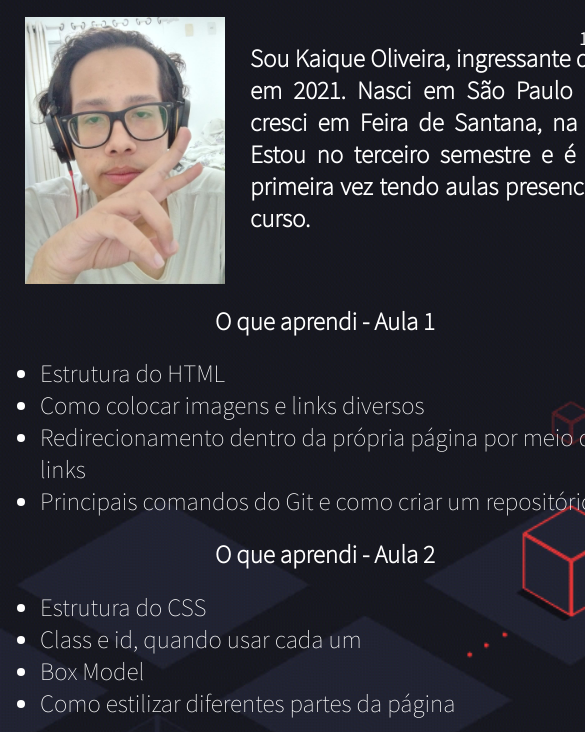
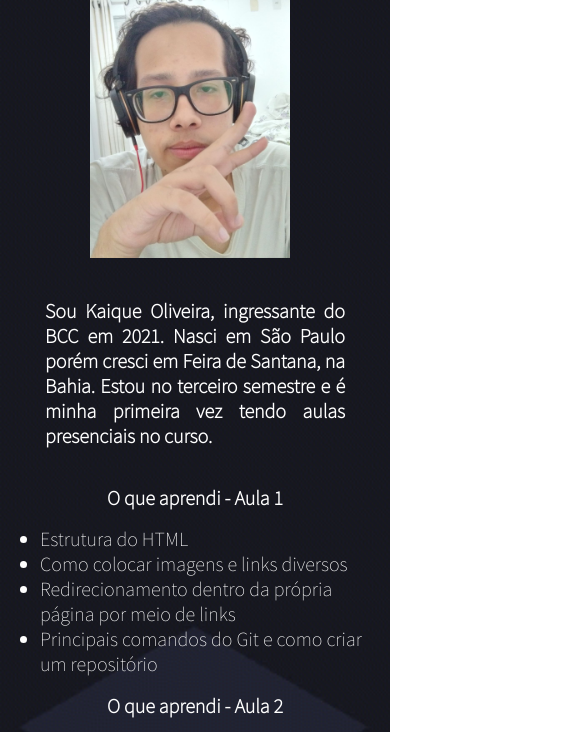
Before and after one commit to Kaiqoliver/Webdev, a plain HTML site: page Tarefe4/index.html in a window 390 px wide. Shown: the part 170-902 px from the top of the page, 585 px wide, since content can reach past the window. Drawn offline with Linux system fonts and the light colour scheme.

Commit message:
Finalização do Exercício 4

```diff
--- a/Tarefe4/index.html
+++ b/Tarefe4/index.html
@@ -56,6 +56,7 @@
       </div>
       <div id="barra_lateral">
         <h3>Matérias realizadas:</h3>
+        <div id="periodo1">
           <h3>1° Período</h3>
           <ul>
             <li><a href="https://uspdigital.usp.br/jupiterweb/obterDisciplina?sgldis=MAT2453&codcur=45052&codhab=1">Cálculo Diferencial e Integral I</a></li>
@@ -65,6 +66,8 @@
             <li><a href="https://uspdigital.usp.br/jupiterweb/obterDisciplina?sgldis=MAC0105&codcur=45052&codhab=1">Fundamentos de Matemática para a Computação</a></li>
             <li><a href="https://uspdigital.usp.br/jupiterweb/obterDisciplina?sgldis=MAC0101&codcur=45052&codhab=1">Integração na Universidade e na Profissão</a></li>
           </ul>
+        </div>
+        <div id="periodo2">
           <h3>2° Período</h3>
           <ul>
             <li><a href="https://uspdigital.usp.br/jupiterweb/obterDisciplina?sgldis=MAC0121">Algoritmos e Estruturas de Dados I</a></li>
@@ -76,5 +79,6 @@
           </ul>
         </div>
     </div>
+    </div>
   </body>
 </html>
--- a/Tarefe4/styles.css
+++ b/Tarefe4/styles.css
@@ -19,6 +19,7 @@ body{
     align-content: flex-end;
     width: 15%;
     padding: 30px;
+    padding-top: 10px;
     background-color: rgb(53, 33, 33);
 }
 #barra_lateral a:hover{
@@ -82,3 +83,59 @@ h1,h2{
 li{
     font-size: 25px;
 }
+
+@media screen and (max-width: 900px){
+    #pagina_total{
+        display: grid;
+    }
+    #barra_lateral{
+        flex-flow: row;
+        width: 90%;
+        margin: 5px;
+        padding-bottom: 0px;
+    }
+}
+@media screen and (max-width: 650px){
+    #organizacao{
+        display: grid;
+        justify-content: center;
+        align-content: center;
+    }
+    #foto_rosto{
+        width: 200px;
+        display: flex;
+        margin-left: 25%;
+    }
+    #pagina_total{
+        justify-content: center;
+        align-content: center;
+    }
+    #barra_lateral{
+        flex-flow: column;
+        width: 80%;
+        margin: 50px;
+        padding: 0px;
+        display: grid;
+        justify-content: center;
+        align-content: center;
+    }
+}
+@media screen and (max-width: 420px){
+    #texto_lateral{
+        font-size: 20px;
+        width: 300px;
+    }
+    #foto_rosto{
+        width: 200px;
+        display: flex;
+        margin-left: 15%;
+    }
+    h1,h2{
+        font-size: 20px;
+    }
+
+    li{
+        font-size: 20px;
+    }
+
+}
```
Lines whose indentation alone changed are shown as unchanged.
